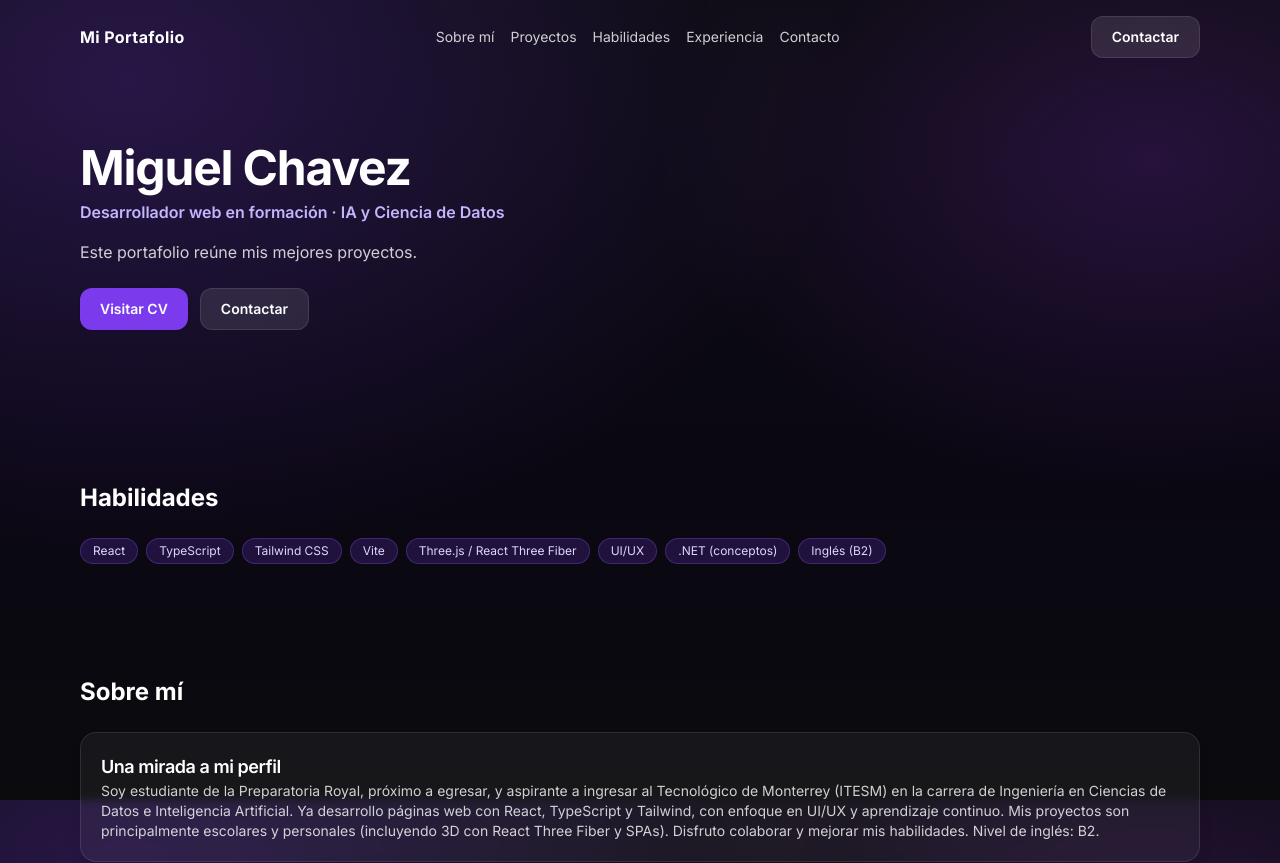
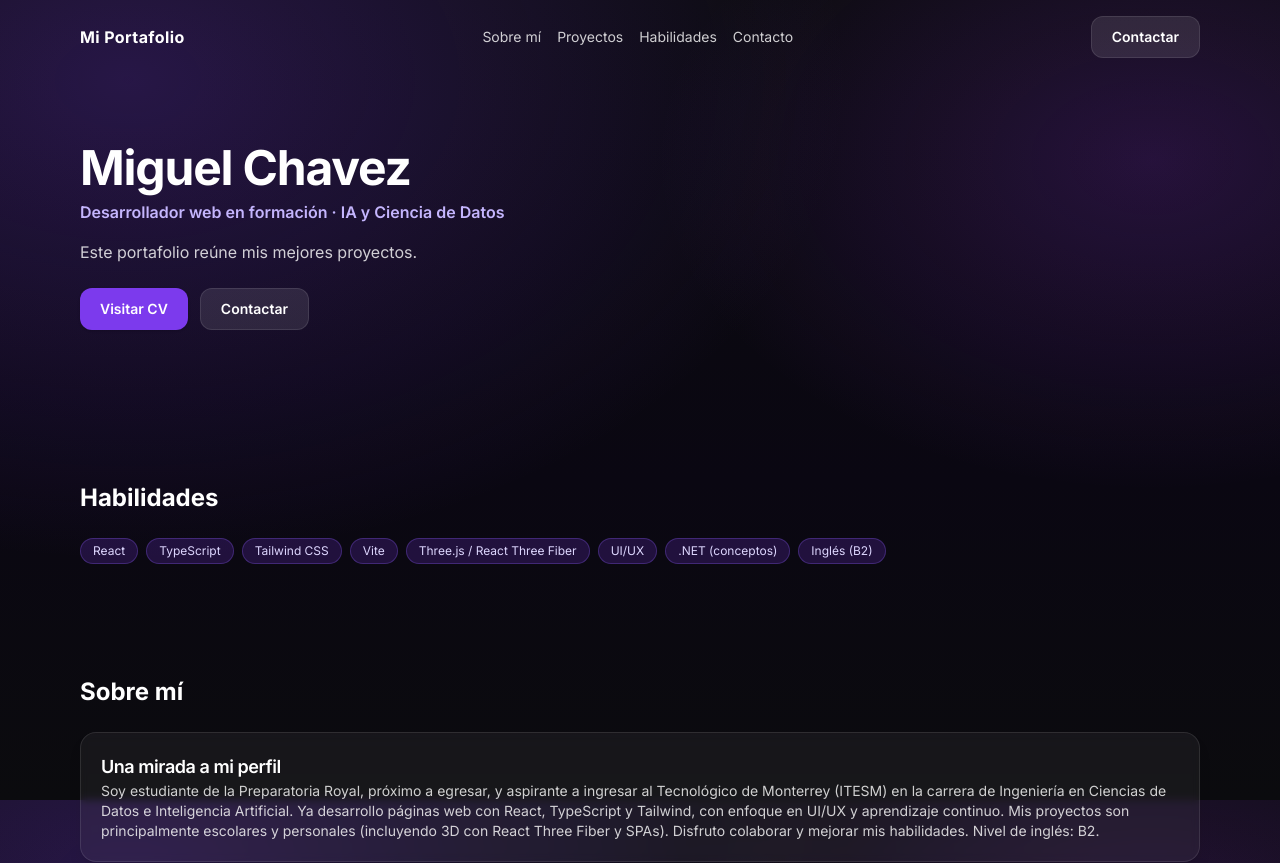
Before and after one commit to SolarisSunh/Portafolio, a React (Vite) app: page / in a window 1280 px wide. Shown: the top 863 px of the page. Built offline with nearby package versions, Linux system fonts and the light colour scheme.

Commit message:
feat:Cambios en las redirecciones

```diff
--- a/src/components/ui/navbar.tsx
+++ b/src/components/ui/navbar.tsx
@@ -7,11 +7,16 @@ export const Navbar: React.FC = () => {
       <div className="mx-auto max-w-6xl px-4 py-4 flex items-center justify-between">
         <div className="text-white font-bold tracking-wide">Mi Portafolio</div>
         <nav className="hidden sm:flex items-center gap-4 text-sm">
-          {["Sobre mí", "Proyectos", "Habilidades", "Experiencia", "Contacto"].map((item) => (
-            <a key={item} href={`#${item.replace(/\s+/g, "").toLowerCase()}`} className="text-white/80 hover:text-white transition">
+          {["Sobre mí", "Proyectos", "Habilidades", "Contacto"].map((item) => {
+            const href =
+              item === "Sobre mí"
+                ? "#inicio"
+                : `#${item.replace(/\s+/g, "").toLowerCase()}`;
+            return (
+            <a key={item} href={href} className="text-white/80 hover:text-white transition">
               {item}
             </a>
-          ))}
+          )})}
         </nav>
         <div className="flex items-center gap-2">
           <Button variant="secondary" onClick={() => document.getElementById("contacto")?.scrollIntoView({ behavior: "smooth" })}>
--- a/src/sections/Hero.tsx
+++ b/src/sections/Hero.tsx
@@ -3,7 +3,7 @@ import { Button } from "../components/ui/button";
 
 export const Hero: React.FC = () => {
   return (
-    <section className="relative overflow-hidden pt-28 sm:pt-36 pb-16 sm:pb-24">
+    <section id="inicio" className="relative overflow-hidden pt-28 sm:pt-36 pb-16 sm:pb-24">
       <div className="mx-auto max-w-6xl px-4">
         <div className="max-w-2xl">
           <h1 className="text-4xl sm:text-5xl font-extrabold tracking-tight text-white">
```
